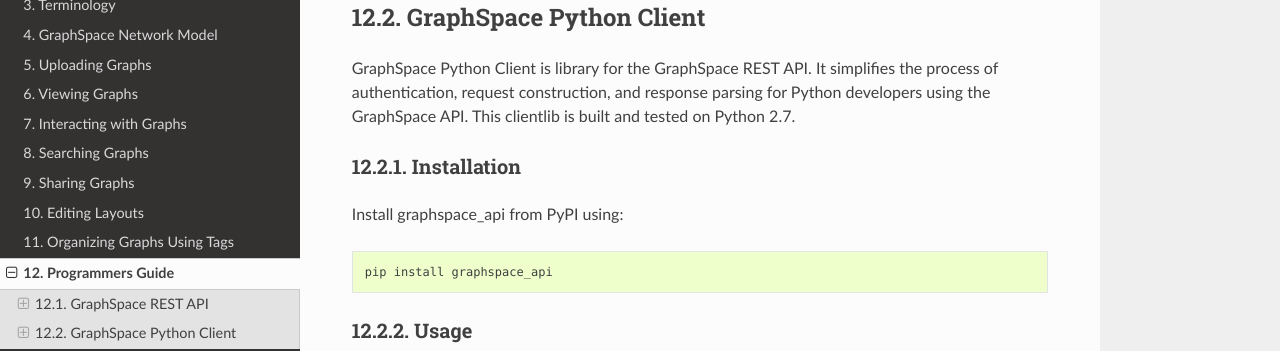
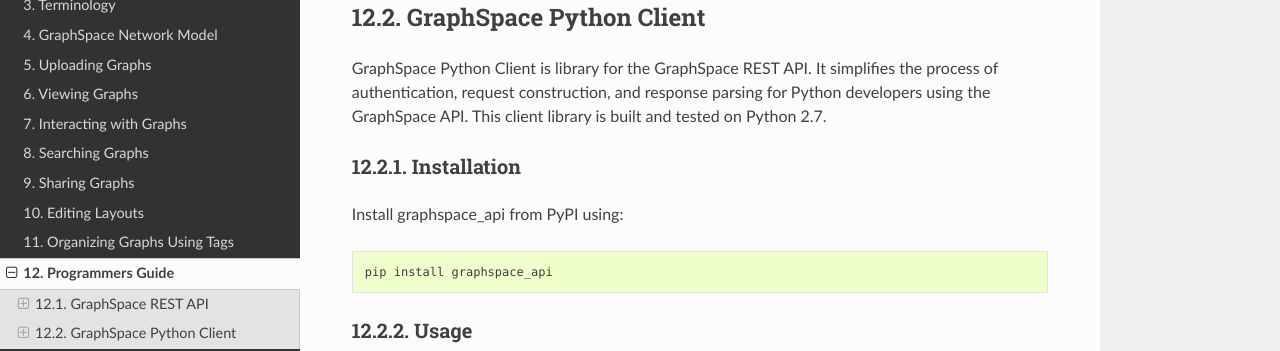
Before and after one commit to adbharadwaj/graphspace-manual, a Sphinx documentation site: the page built from docs/Programmers_Guide.md, in a window 1280 px wide and 900 px high, scrolled down 1690 px, cut to the strip 199-550 px from the top of the window. Built offline with Sphinx 7.4.7 and the Read the Docs theme 2.0.0, drawn with Linux system fonts in a browser that asks for light colours.

Commit message:
Update Programmers_Guide.md

```diff
--- a/docs/Programmers_Guide.md
+++ b/docs/Programmers_Guide.md
@@ -36,7 +36,7 @@
 
 ## GraphSpace Python Client
 
-GraphSpace Python Client is library for the GraphSpace REST API. It simplifies the process of authentication, request construction, and response parsing for Python developers using the GraphSpace API. This clientlib is built and tested on Python 2.7.
+GraphSpace Python Client is library for the GraphSpace REST API. It simplifies the process of authentication, request construction, and response parsing for Python developers using the GraphSpace API. This client library is built and tested on Python 2.7.
 
 ### Installation
 
```
